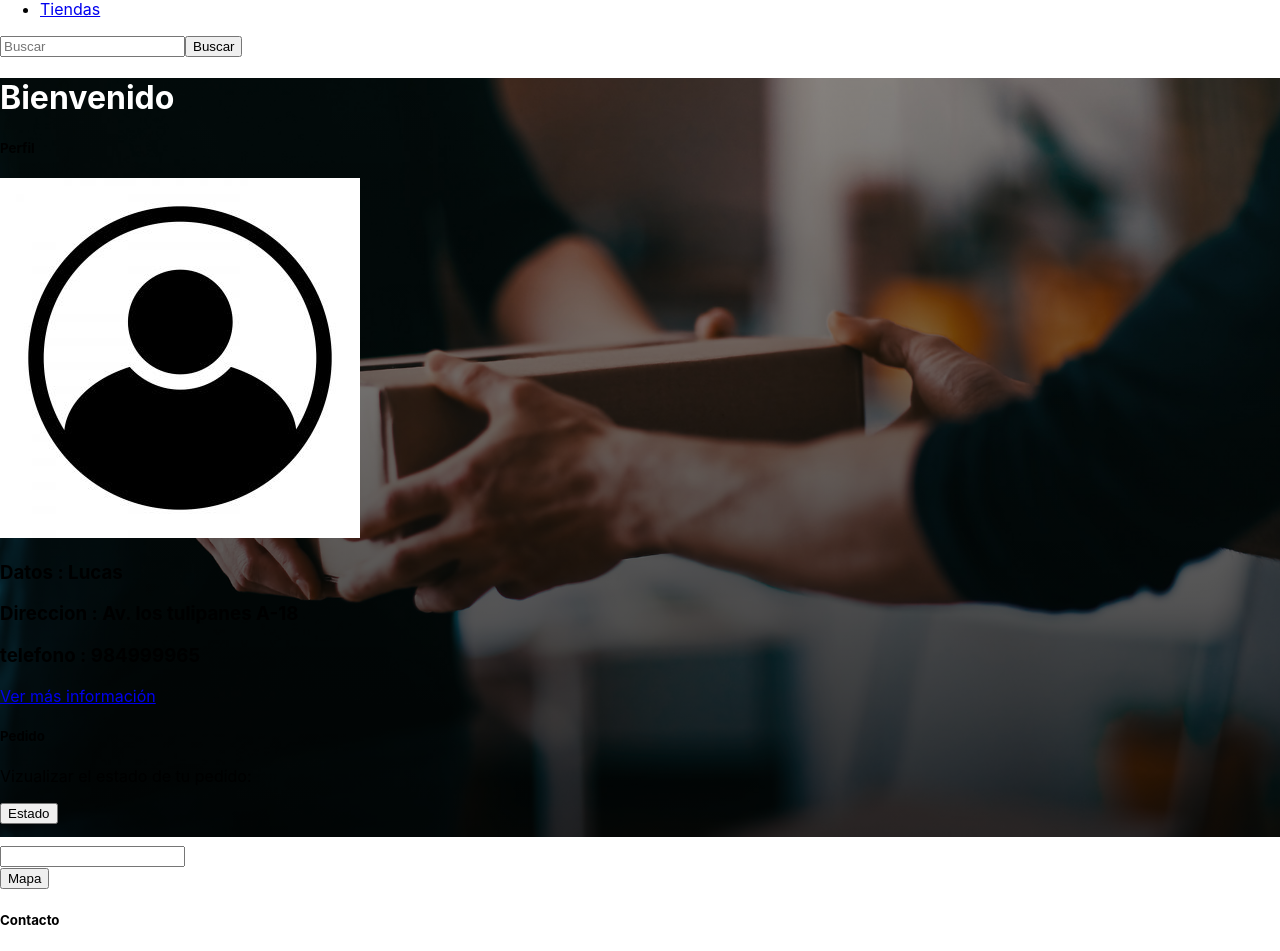
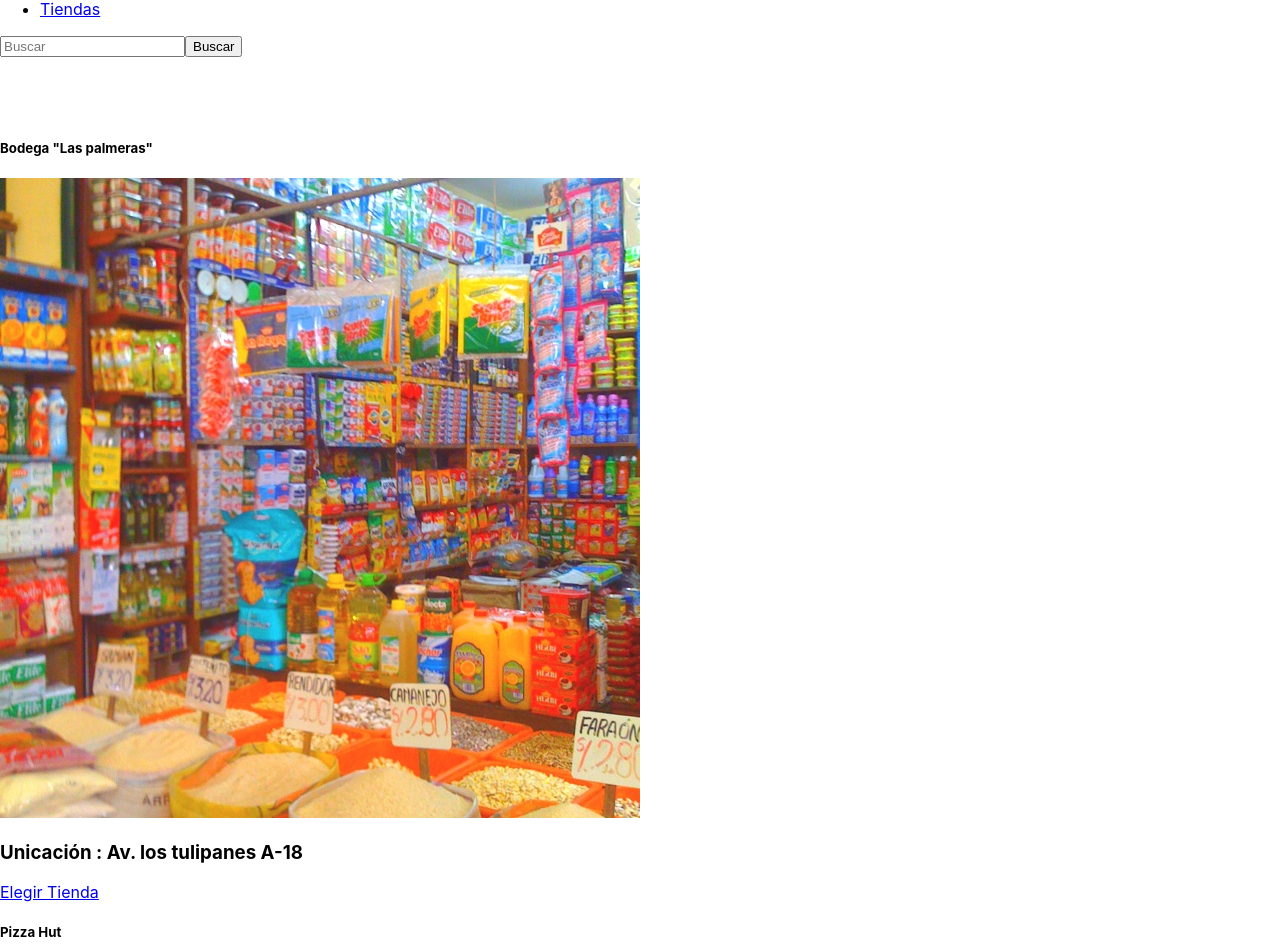
Before and after one commit to clau3355/arqui-proyecto, a React (Create React App) app in the folder frontend/: page / in a window 1280 px wide. Shown: the part 77-1028 px from the top of the page. Built offline with nearby package versions, Linux system fonts and the light colour scheme; the HTML template or start-up script is replaced by a standard one.

Commit message:
commint3

```diff
--- a/frontend/src/components/Inicio.js
+++ b/frontend/src/components/Inicio.js
@@ -64,7 +64,7 @@ const Inicio = () => {
                     <div className='col'>
                         <div className='card'>
                                 <div className="card-body">
-                                    <h5 className="card-title">Pedido</h5>
+                                    <h5 className="card-title">Pedido :</h5>
                                     <p className="card-text">Vizualizar el estado de tu pedido:</p>
 
                                     <div  className='mt-3'>
--- a/frontend/src/components/Tiendas.js
+++ b/frontend/src/components/Tiendas.js
@@ -1,6 +1,7 @@
 import React from 'react';
-import '../style/main.css'
-
+import '../style/tienda.css'
+import Ph from '../images/Ph.jpg';
+import tienda from '../images/tienda.jpg';
 
 const Tiendas = () => {
     return (
@@ -32,7 +33,68 @@ const Tiendas = () => {
                 </div>
             </nav>
         </div>
-        </div>
+
+        <div  className="main">
+            <div className='p-3'>
+                <h1 className='welcome'>Bienvenido</h1>
+            </div>
+
+            <div className='container p-4'>
+                <div className='col'>
+                    <div className='row'>
+                        <div className='card'>
+                            <div className="card-body">
+                                <h5 className="card-title">Bodega "Las palmeras"</h5>
+                                <div className='text-center'>
+                                    <img src={tienda} size= "small" alt='tienda.png' className='w-10'></img>
+                                </div>
+                                <p className="card-text">
+
+                                <h3>Unicación : Av. los tulipanes A-18</h3>
+
+
+                                </p>
+                                <div className='text-center'>
+
+
+                                    <a href="/" className="btn btn-primary">Elegir Tienda</a>
+                                </div>
+
+                            </div>
+                        </div>
+                    </div>
+
+                </div>
+                </div>
+                </div>
+
+                <div className='container p-4'>
+                <div className='col'>
+                    <div className='row'>
+                        <div className='card'>
+                            <div className="card-body">
+                                <h5 className="card-title">Pizza Hut</h5>
+                                <div className='text-center'>
+                                    <img src={Ph} alt='Ph.png' className='w-10'></img>
+                                </div>
+                                <p className="card-text">
+
+                                <h3>Ubicación : Av. los tulipanes A-18</h3>
+
+
+                                </p>
+                                <div className='text-center'>
+
+
+                                    <a href="/" className="btn btn-primary">Elegir Restaurante</a>
+                                </div>
+
+                            </div>
+                        </div>
+                    </div>
+
+                </div>
+                </div>
 
 
 
@@ -47,6 +109,16 @@ const Tiendas = () => {
 
 
 
+
+
+
+
+
+
+        </div>
+
+
+
           );
         }
 
--- a/frontend/src/index.js
+++ b/frontend/src/index.js
@@ -3,13 +3,15 @@ import ReactDOM from 'react-dom/client';
 import './style/index.css';
 //import Login from './components/Login';
 //import Registro from './components/Registro';
-import Inicio from './components/Inicio';
+
+//import Inicio from './components/Inicio';
+import Tiendas from './components/Tiendas';
 import reportWebVitals from './reportWebVitals';
 
 const root = ReactDOM.createRoot(document.getElementById('root'));
 root.render(
   <React.StrictMode>
-    <Inicio />
+    <Tiendas />
   </React.StrictMode>
 );
 
--- /dev/null
+++ b/frontend/src/style/tienda.css
@@ -0,0 +1,11 @@
+.tienda{
+    background: linear-gradient(rgba(0, 0, 0, 0.4), rgba(0, 0, 0, 0.767)), url("../images/fondo.jpg");
+    background-size: small;
+    background-repeat: no-repeat;
+    height: 94.8vh;
+    width: 94.8;
+}
+
+.welcome{
+    color:rgb(255, 255, 255);
+}
```
Also changed, not shown: frontend/src/components/Pizza.js (added, +54 -0 lines), frontend/src/images/Ph.jpg (added), frontend/src/images/tienda.jpg (added).
